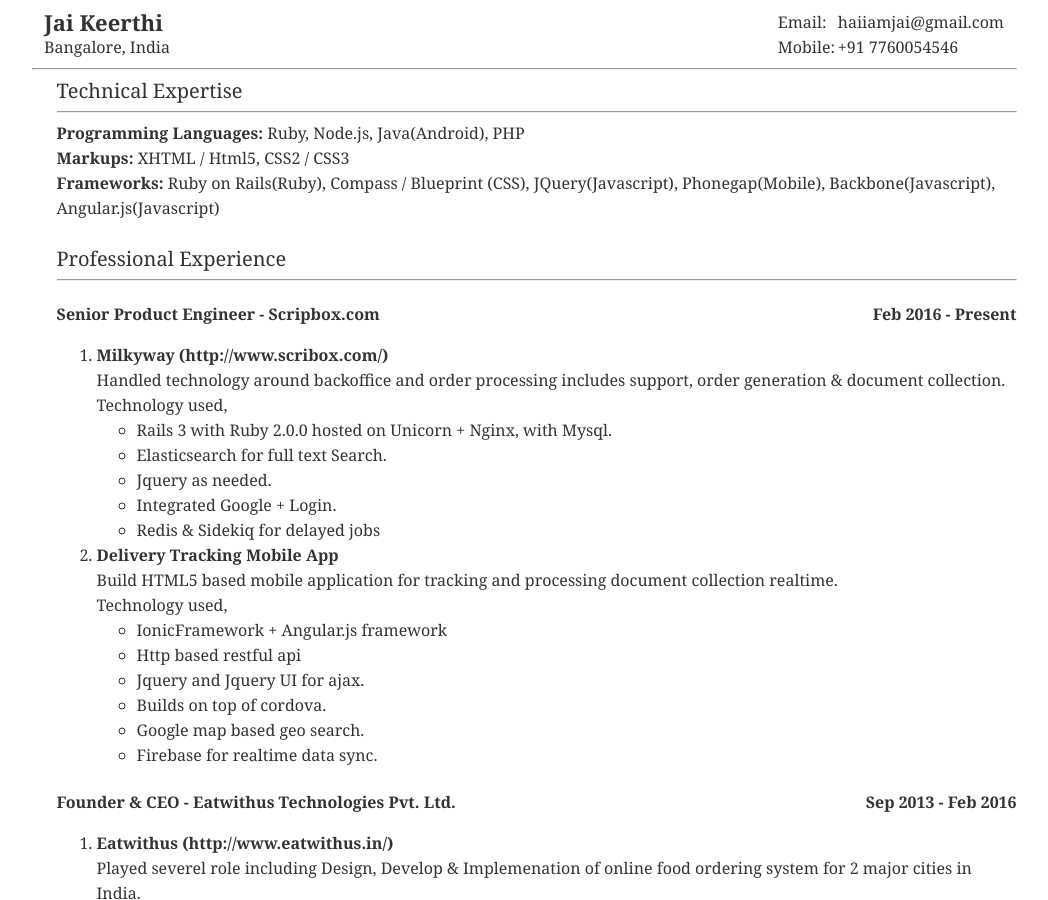
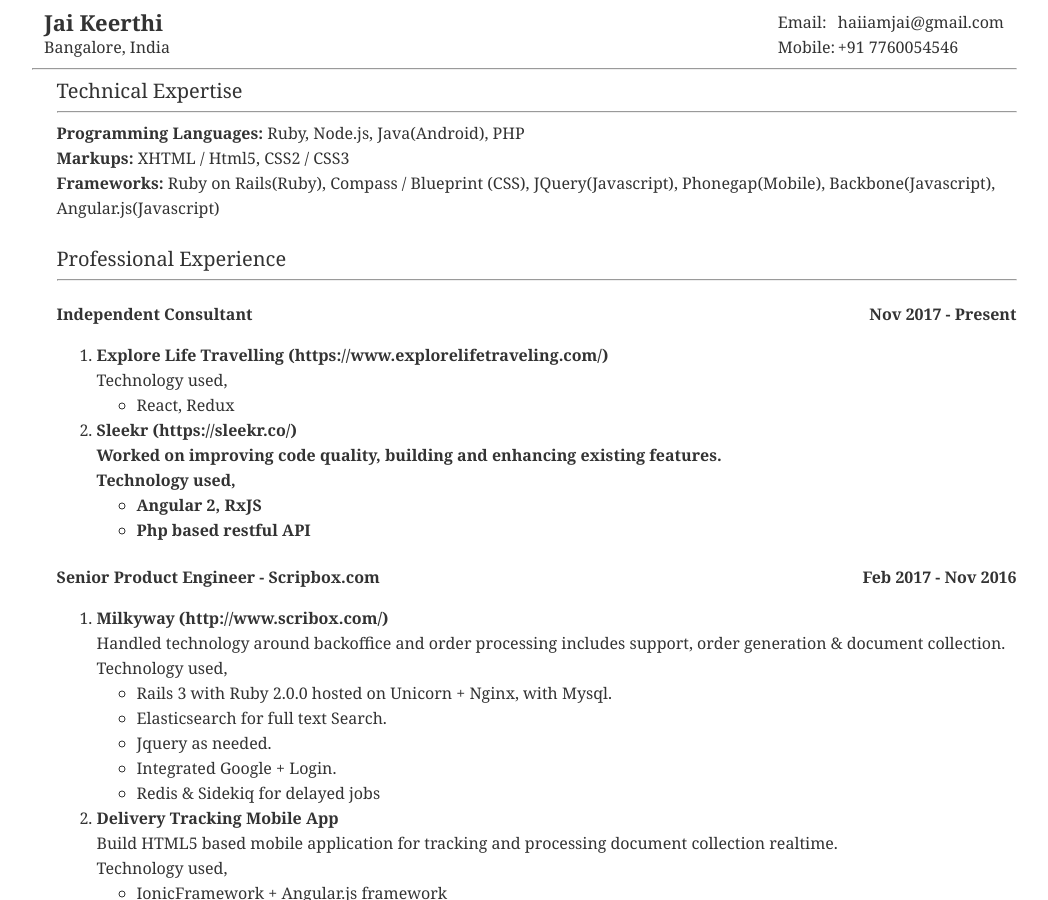
Before and after one commit to kjaikeerthi/kjaikeerthi.github.io, a Jekyll site: the page resume.html, which Jekyll copies as it is, in a window 1280 px wide and 900 px high. Shown: the whole window, without its empty margins (116-1164 px from the left). Built offline with Jekyll 4.4.1, drawn with Linux system fonts in a browser that asks for light colours; Markdown is read by kramdown in place of the engine named in the settings.

Commit message:
update resume

```diff
--- a/resume.html
+++ b/resume.html
@@ -114,8 +114,44 @@
       <hr />
       <div class='work'>
         <h4>
+          <span class="left">Independent Consultant</span>
+          <span  class="right">Nov 2017 - Present</span></h4>
+        <div class="clear"></div>
+        <ol>
+          <li>
+            <div class="project_title">Explore Life Travelling (<a href="https://www.explorelifetraveling.com/">https://www.explorelifetraveling.com/</a>)</div>
+            <div class='description'>
+              Technology used,
+              <div class="clear"></div>
+              <ul>
+                <li>
+                  React, Redux
+                </li>
+              </ul>
+            </div>
+          </li>
+          <li>
+            <div class="project_title">Sleekr (<a href="https://sleekr.co/">https://sleekr.co/</a>)
+              <div class='description'>
+                Worked on improving code quality, building and enhancing existing features.
+              <div class="clear"></div>
+              Technology used,
+              <div class="clear"></div>
+              <ul>
+                <li>
+                  Angular 2, RxJS
+                </li>
+                <li>
+                  Php based restful API
+                </li>
+              </ul>
+            </div>
+          </li>
+        </ol>
+      </div>      <div class='work'>
+        <h4>
           <span class="left">Senior Product Engineer - Scripbox.com</span>
-          <span  class="right">Feb 2016 - Present</span></h4>
+          <span  class="right">Feb 2017 - Nov 2016</span></h4>
         <div class="clear"></div>
         <ol>
           <li>
```
